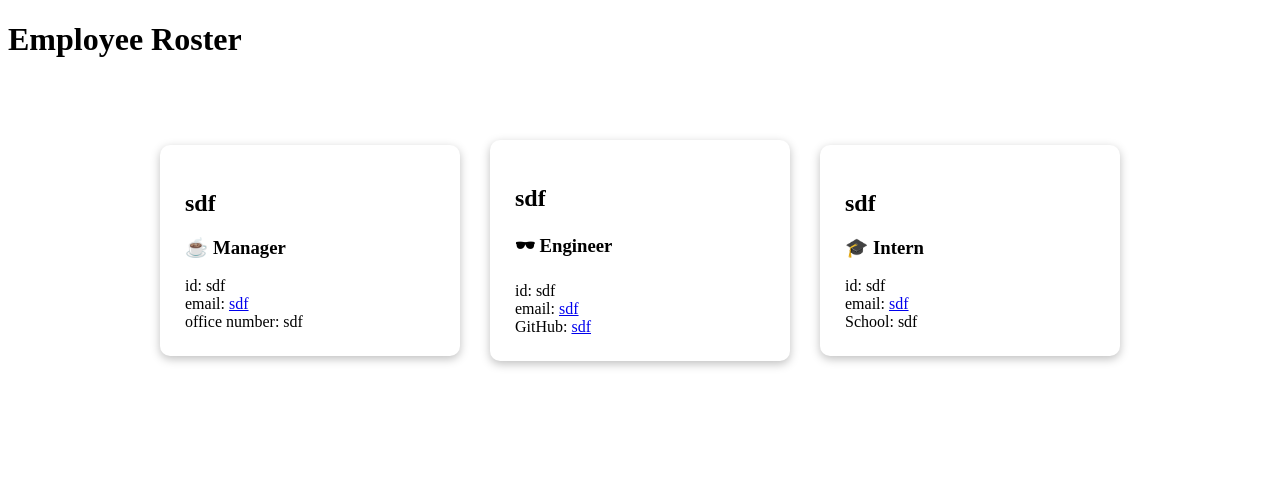
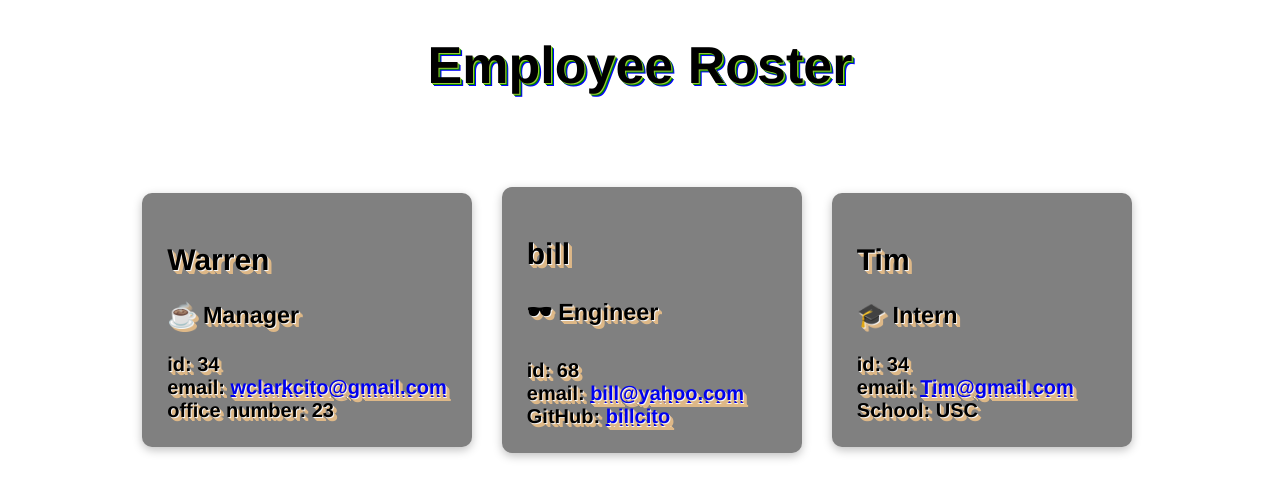
Before and after one commit to wclarkcito/Team-Profile-Generator, a website: page index.html in a window 1280 px wide. Drawn offline with Linux system fonts and the light colour scheme.

```diff
--- a/index.html
+++ b/index.html
@@ -1 +1 @@
-<!DOCTYPE html><head><title>Employee Roster</title><link rel='stylesheet' href='style.css'></head><body><h1>Employee Roster</h1><div class = 'container'><div class = "card"><div class = "header"><h2>sdf</h2><h3>&#x2615; Manager</h3></div><div class = "body"><div class = "row">id: sdf</div><div class = "row">email: <a href='mailto:sdf'>sdf</a></div><div class = "row">office number: sdf</div></div></div><div class = "card"><div class = "header"><h2>sdf</h2><h3>&#x1F576; Engineer</h3></div><div class = "body"><div class = "row">id: sdf</div><div class = "row">email: <a href='mailto:sdf'>sdf</a></div><div class = "row">GitHub: <a href = 'https://github.com/sdf'>sdf</a></div></div></div><div class = "card"><div class = "header"><h2>sdf</h2><h3>&#x1F393; Intern</h3></div><div class = "body"><div class = "row">id: sdf</div><div class = "row">email: <a href='mailto:sdf'>sdf</a></div><div class = "row">School: sdf</div></div></div>
+<!DOCTYPE html><head><title>Employee Roster</title><link rel='stylesheet' href='style.css'></head><body><h1>Employee Roster</h1><div class = 'container'><div class = "card"><div class = "header"><h2>Warren</h2><h3>&#x2615; Manager</h3></div><div class = "body"><div class = "row">id: 34</div><div class = "row">email: <a href='mailto:wclarkcito@gmail.com'>wclarkcito@gmail.com</a></div><div class = "row">office number: 23</div></div></div><div class = "card"><div class = "header"><h2>bill</h2><h3>&#x1F576; Engineer</h3></div><div class = "body"><div class = "row">id: 68</div><div class = "row">email: <a href='mailto:bill@yahoo.com'>bill@yahoo.com</a></div><div class = "row">GitHub: <a href = 'https://github.com/billcito'>billcito</a></div></div></div><div class = "card"><div class = "header"><h2>Tim</h2><h3>&#x1F393; Intern</h3></div><div class = "body"><div class = "row">id: 34</div><div class = "row">email: <a href='mailto:Tim@gmail.com'>Tim@gmail.com</a></div><div class = "row">School: USC</div></div></div>
--- a/style.css
+++ b/style.css
@@ -1,3 +1,11 @@
+/*styling for the header*/
+
+h1 {
+  font: bold 52px Helvetica, Arial, Sans-Serif;
+  text-shadow: 1px 1px yellowgreen, 2px 2px green, 3px 3px blue;
+  text-align: center;
+}
+
 /*styles for container */
 
 .container {
@@ -14,9 +22,16 @@
 
 .container .card {
   padding: 25px;
-  background-color: white;
+  background-color: grey;
   border-radius: 10px;
   box-shadow: 0 3px 10px rgba(0, 0, 0, 0.25);
   min-width: 250px;
   margin: 10px 15px;
+  font: bold 20px Helvetica, Arial, Sans-Serif;
+  text-shadow: 1px 1px blue, 2px 2px blue, 3px 3px blueviolet;
+  position: relative;
+  top: -3px;
+  left: -3px;
+  text-shadow: 1px 1px whitesmoke, 2px 2px burlywood, 3px 3px burlywood,
+    4px 4px burlywood;
 }
```
Also changed, not shown: README.md.
